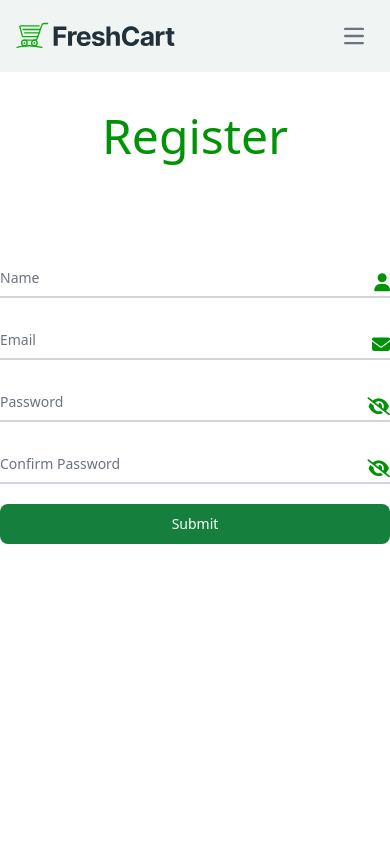
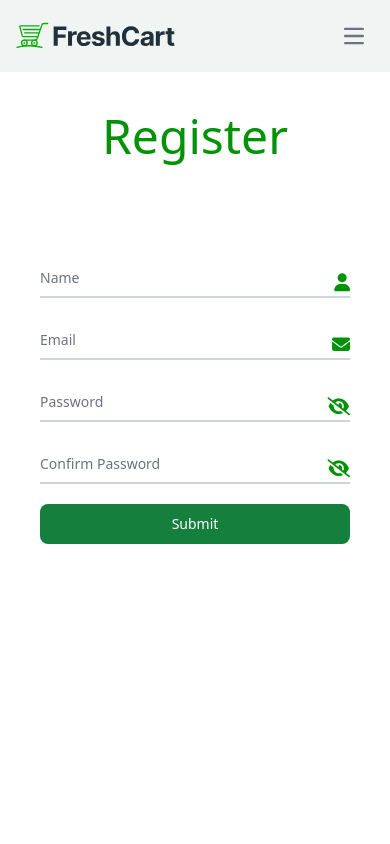
Before and after one commit to HassanMcit/Fresh-Cart, a React (Vite) app: page /Register in a window 390 px wide. Shown: the top 844 px of the page. Built offline with nearby package versions, Linux system fonts and the light colour scheme.

Commit message:
third commit

```diff
--- a/src/Components/Register/Register.jsx
+++ b/src/Components/Register/Register.jsx
@@ -85,7 +85,7 @@ export default function Register() {
         Register
       </h1>
 
-      <form className="max-w-lg mx-auto" onSubmit={handleSubmit(formSubmit)}>
+      <form className="max-w-lg mx-10 md:mx-auto" onSubmit={handleSubmit(formSubmit)}>
         <div className="relative z-0 w-full mb-5 group">
           <div
             className={`text-lg ${
```
